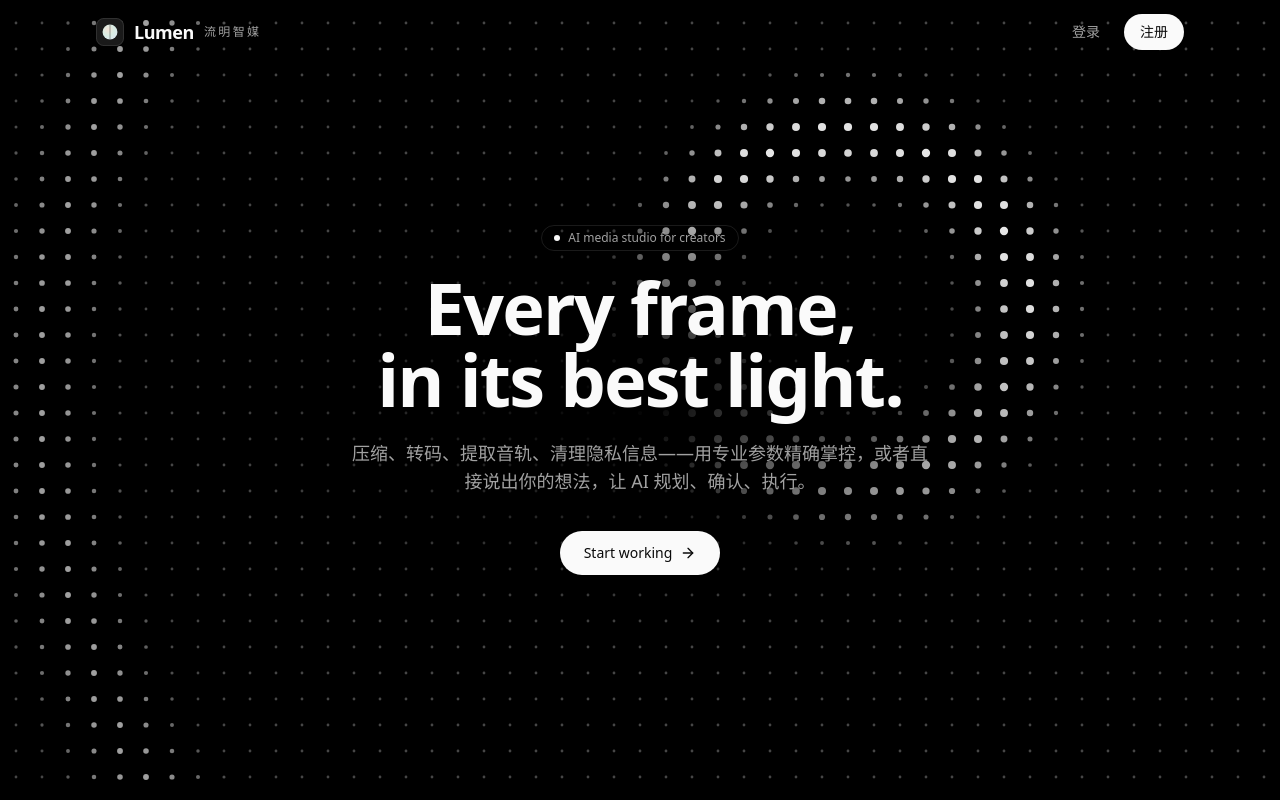
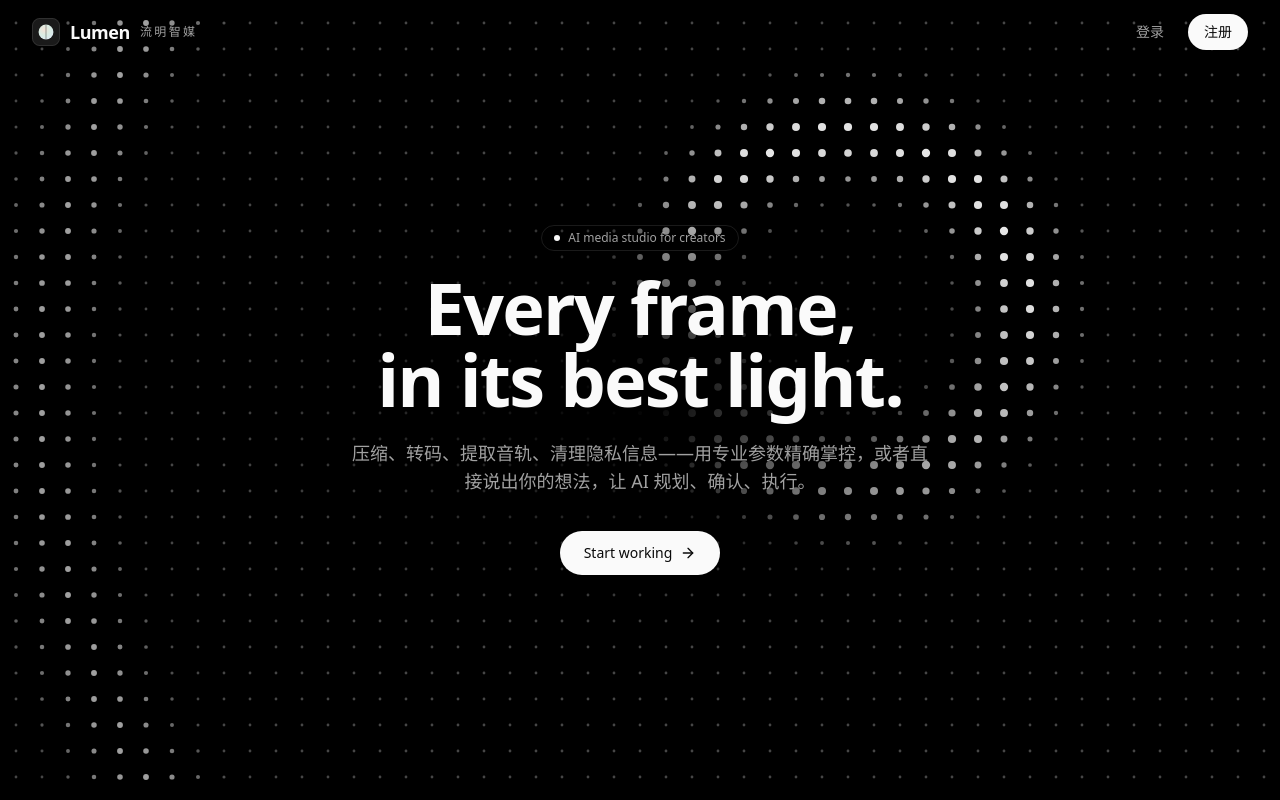
Before and after one commit to Serendelle/lumen-media-studio, a Vue app in the folder frontend/: page / in a window 1280 px wide. Built offline with nearby package versions, Linux system fonts and the light colour scheme.

Commit message:
style: full-width landing navbar

```diff
--- a/frontend/src/react/Navbar.tsx
+++ b/frontend/src/react/Navbar.tsx
@@ -39,7 +39,7 @@
         scrolled && 'bg-background/70 border-border backdrop-blur-md',
       )}
     >
-      <div className="mx-auto flex h-16 max-w-6xl items-center justify-between px-6 md:px-8">
+      <div className="flex h-16 w-full items-center justify-between px-5 md:px-8">
         <Link to="/" aria-label="Lumen 首页" className="flex items-center gap-2.5">
           <Mark />
           <span className="text-foreground text-lg font-semibold tracking-tight">Lumen</span>
```
